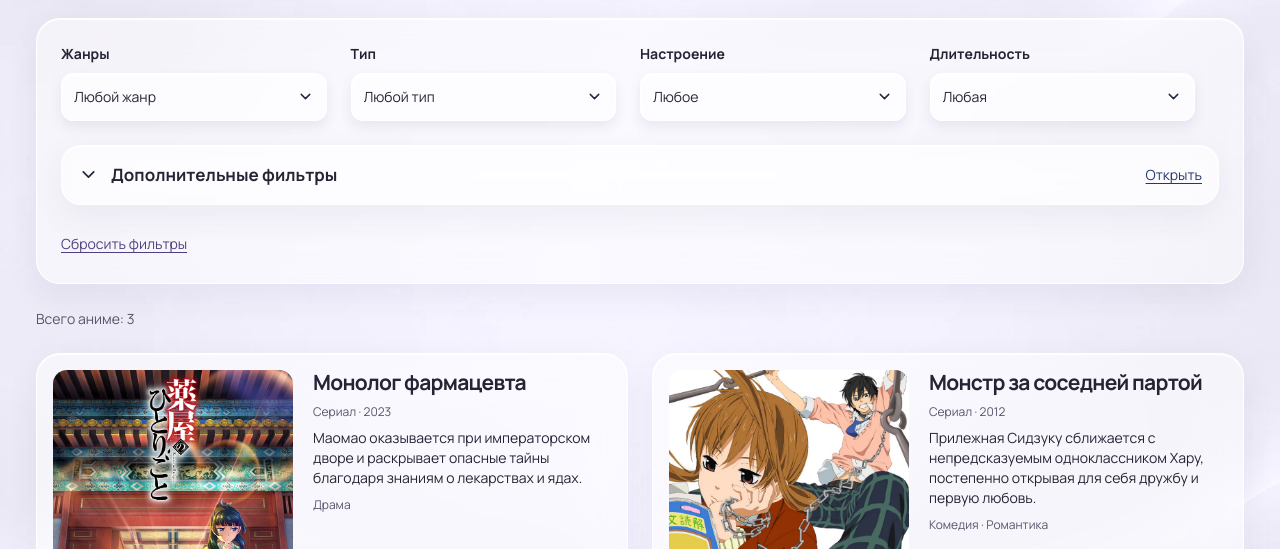
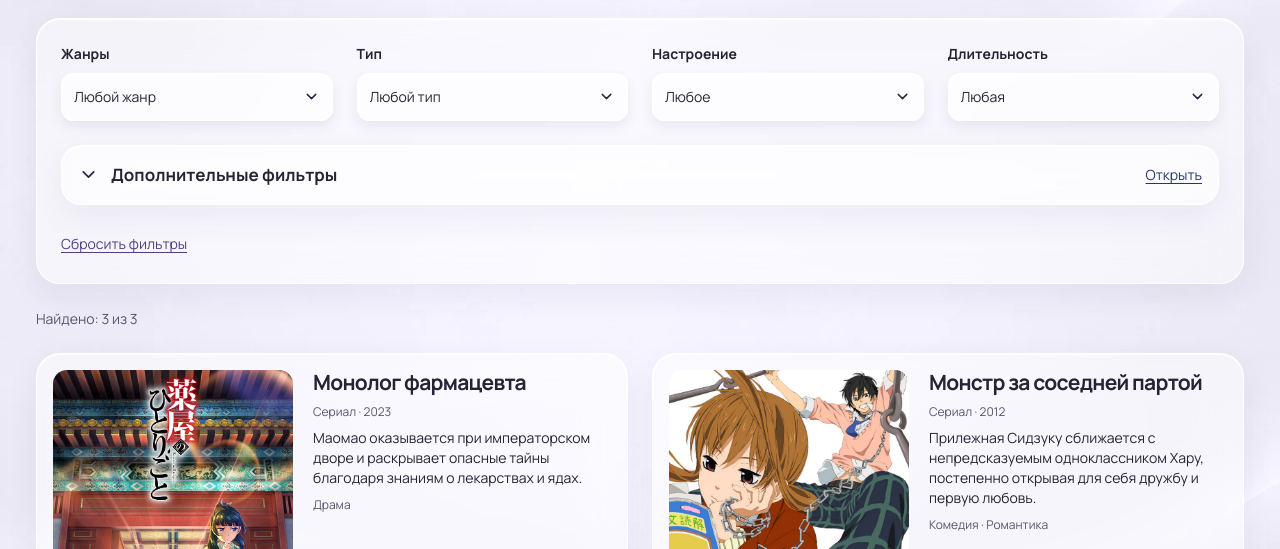
Before and after one commit to valsnake/anivibes, a plain HTML site: page catalog.html in a window 1280 px wide. Shown: the part 251-800 px from the top of the page. Drawn offline with Linux system fonts and the light colour scheme.

Commit message:
Изменены сообщения фильтрации и сетка панели каталога

```diff
--- a/catalog.html
+++ b/catalog.html
@@ -58,7 +58,7 @@
 
     <p id="catalog-count" class="catalog-count"></p>
     <section id="catalog-grid" class="catalog-grid" aria-label="Каталог аниме"></section>
-    <p id="catalog-empty" class="catalog-empty glass" hidden>В каталоге пока нет аниме.</p>
+    <p id="catalog-empty" class="catalog-empty glass" hidden>По выбранным условиям ничего не найдено.</p>
   </main>
 
   <footer class="site-footer container">
--- a/css/style.css
+++ b/css/style.css
@@ -175,7 +175,7 @@ img {
 
 .filter-panel {
   display: grid;
-  grid-template-columns: repeat(4, minmax(0, 1fr)) auto;
+  grid-template-columns: repeat(4, minmax(0, 1fr));
   align-items: end;
   gap: 24px;
   padding: 24px;
--- a/js/catalog.js
+++ b/js/catalog.js
@@ -40,7 +40,7 @@ function renderCatalog(list) {
     grid.append(createCatalogCard(anime));
   }
 
-  document.querySelector('#catalog-count').textContent = 'Всего аниме: ' + list.length;
+  document.querySelector('#catalog-count').textContent = 'Найдено: ' + list.length + ' из ' + animeList.length;
   document.querySelector('#catalog-empty').hidden = list.length > 0;
 }
 
```
